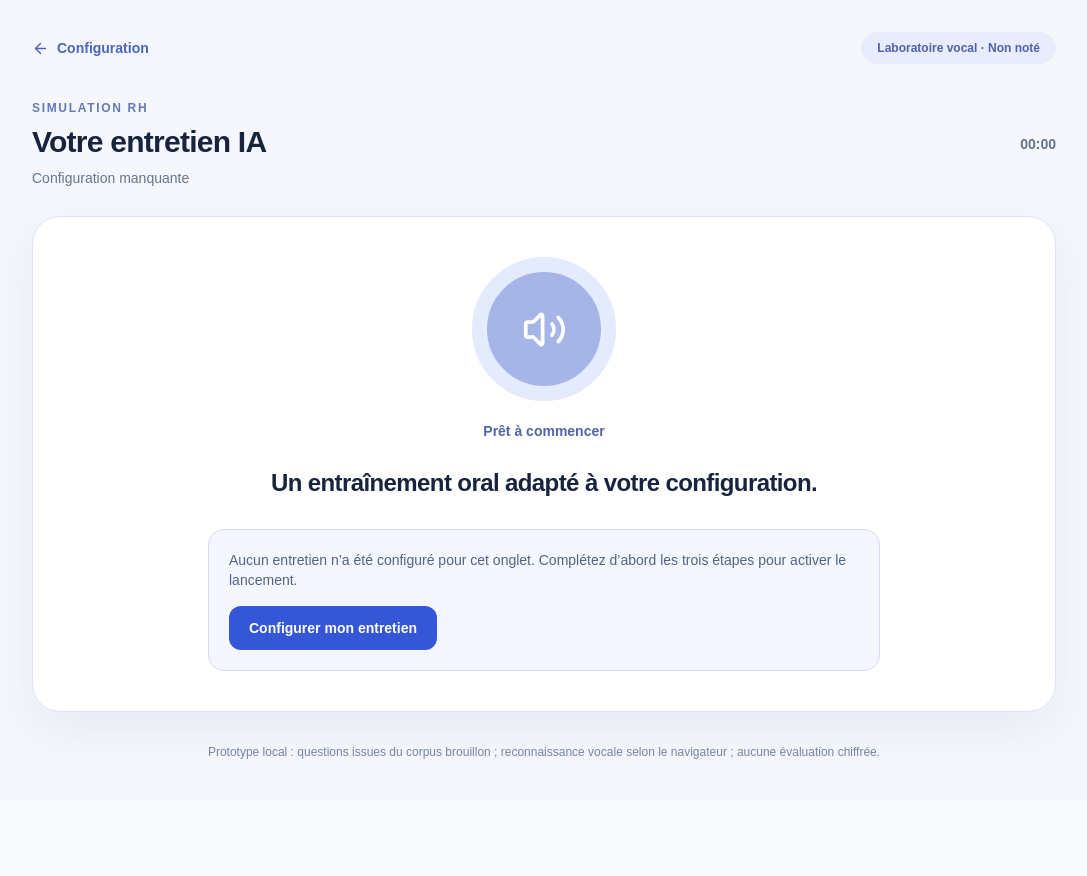
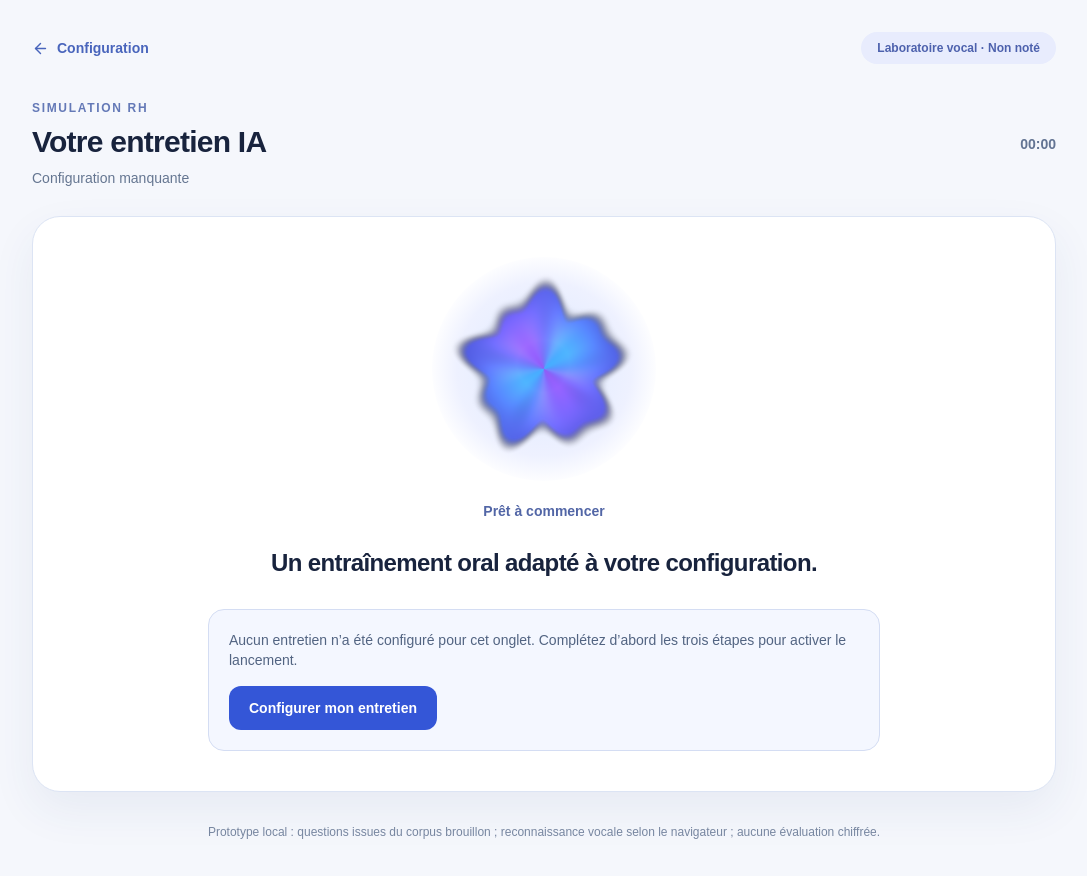
Before and after one commit to Achrafsila/ai-interview-platform, a Next.js app in the folder web/: page /interview in a window 1280 px wide. Shown: the whole page, without its empty margins (96-1183 px from the left). Before the commit the page ends 800 px from the top, so only its background shows below. Built offline with nearby package versions, Linux system fonts and the light colour scheme.

Commit message:
feat(interview): integrate WebGL voice orb with interview state

```diff
--- a/web/package.json
+++ b/web/package.json
@@ -18,6 +18,7 @@
     "lucide-react": "^1.61.0",
     "motion": "^14.6.0",
     "next": "16.4.2",
+    "ogl": "^1.0.11",
     "react": "19.3.0",
     "react-dom": "19.3.0",
     "shadcn": "^4.22.1",
--- a/web/src/app/interview/page.tsx
+++ b/web/src/app/interview/page.tsx
@@ -1,5 +1,6 @@
 "use client";
 import Link from "next/link";
+import { VoicePoweredOrb } from "@/components/ui/voice-powered-orb";
 import {useEffect,useRef,useState} from "react";
 import {ArrowLeft,Mic,Volume2,VolumeX,Pause,Play,Send,Check,AlertTriangle} from "lucide-react";
 type Config={family:"rh"|"technical";locale:"fr"|"en";jobTitle:string;job_description:string;goals:string[];count:number};
@@ -115,7 +116,7 @@ export default function InterviewPage(){
    <div className="mt-9 flex flex-wrap items-center justify-between gap-3"><div><p className="text-xs font-semibold uppercase tracking-[.14em] text-[#6479B7]">Simulation {config?.family==="technical"?"technique":"RH"}</p><h1 className="mt-2 text-3xl font-bold tracking-tight">Votre entretien IA</h1><p className="mt-2 text-sm text-[#657691]">{config?.jobTitle||(configChecked?"Configuration manquante":"Chargement de la configuration…")}</p></div><span className="text-sm font-semibold tabular-nums text-[#637493]">{Math.floor(elapsed/60).toString().padStart(2,"0")}:{(elapsed%60).toString().padStart(2,"0")}</span></div>
    <section className="mt-7 rounded-[28px] border border-[#DCE4F4] bg-white p-6 shadow-[0_18px_45px_rgba(43,67,128,.07)] sm:p-10">
     <div className="mx-auto flex max-w-2xl flex-col items-center text-center">
-     <div className={`grid size-36 place-items-center rounded-full border-[15px] transition-all duration-500 ${state==="speaking"?"border-[#DCDDFD] bg-[#A39CF2]":state==="listening"?"border-[#DCF2EA] bg-[#56BFA4]":"border-[#E4EBFD] bg-[#A5B5E7]"}`}><Volume2 size={45} className="text-white"/></div>
+     <div className="relative size-48 sm:size-56"><VoicePoweredOrb state={state} voiceLevel={dictating ? .55 : 0} className="h-full w-full"/><span className="sr-only">{state==="speaking"?"L’intervieweur parle":dictating?"Microphone actif":state==="listening"?"À vous de répondre":"Orbe d’entretien"}</span></div>
      <p className="mt-5 text-sm font-bold text-[#5266A6]">{({ready:"Prêt à commencer",speaking:"Votre intervieweur parle",listening:"À vous de répondre",thinking:"L'intervieweur prépare sa question",paused:"Entretien en pause",done:"Séance terminée",error:"Connexion indisponible"})[state]}</p>
      <h2 className="mt-6 text-xl font-semibold leading-9 tracking-tight sm:text-2xl">{state==="ready"?"Un entraînement oral adapté à votre configuration.":state==="done"?"Votre entretien est terminé.":question||"Préparation de la prochaine question…"}</h2>
      {state==="ready"&&config&&<button onClick={start} className="mt-8 rounded-xl bg-[#3456D7] px-7 py-4 font-bold text-white"><Play size={17} className="mr-2 inline"/> Commencer l’entretien</button>}
--- /dev/null
+++ b/web/src/components/ui/voice-powered-orb.tsx
@@ -0,0 +1,104 @@
+"use client";
+
+import { useEffect, useRef } from "react";
+import { Mesh, Program, Renderer, Triangle, Vec3 } from "ogl";
+import { cn } from "@/lib/utils";
+
+type OrbState = "ready"|"speaking"|"listening"|"thinking"|"paused"|"done"|"error";
+interface VoicePoweredOrbProps {
+ className?: string;
+ state?: OrbState;
+ voiceLevel?: number;
+ hue?: number;
+}
+const vertex = `
+ precision highp float;
+ attribute vec2 position;
+ attribute vec2 uv;
+ varying vec2 vUv;
+ void main(){vUv=uv;gl_Position=vec4(position,0.0,1.0);}
+`;
+const fragment = `
+ precision highp float;
+ uniform float iTime;
+ uniform vec3 iResolution;
+ uniform float hue;
+ uniform float hover;
+ uniform float rot;
+ varying vec2 vUv;
+ vec3 rgb2yiq(vec3 c){return vec3(dot(c,vec3(.299,.587,.114)),dot(c,vec3(.596,-.274,-.322)),dot(c,vec3(.211,-.523,.312)));}
+ vec3 yiq2rgb(vec3 c){return vec3(c.x+.956*c.y+.621*c.z,c.x-.272*c.y-.647*c.z,c.x-1.106*c.y+1.703*c.z);}
+ vec3 adjustHue(vec3 c,float deg){float a=radians(deg);vec3 y=rgb2yiq(c);return yiq2rgb(vec3(y.x,y.y*cos(a)-y.z*sin(a),y.y*sin(a)+y.z*cos(a)));}
+ float hash(vec3 p){p=fract(p*.1031);p+=dot(p,p.yxz+33.33);return fract((p.x+p.y)*p.z);}
+ float noise(vec3 p){vec3 i=floor(p),f=fract(p);f=f*f*(3.-2.*f);return mix(mix(mix(hash(i),hash(i+vec3(1,0,0)),f.x),mix(hash(i+vec3(0,1,0)),hash(i+vec3(1,1,0)),f.x),f.y),mix(mix(hash(i+vec3(0,0,1)),hash(i+vec3(1,0,1)),f.x),mix(hash(i+vec3(0,1,1)),hash(i+vec3(1,1,1)),f.x),f.y),f.z);}
+ void main(){
+  vec2 pixel=vUv*iResolution.xy;
+  vec2 uv=(pixel-iResolution.xy*.5)/min(iResolution.x,iResolution.y)*2.;
+  float sn=sin(rot),cs=cos(rot);uv=mat2(cs,-sn,sn,cs)*uv;
+  float radius=length(uv),angle=atan(uv.y,uv.x);
+  float n=noise(vec3(uv*2.5,iTime*.32));
+  float wave=.075*sin(angle*5.+iTime*.8)+.055*sin(angle*9.-iTime*.65);
+  float boundary=.68+wave+hover*.13*(n-.3);
+  float alpha=1.-smoothstep(boundary-.12,boundary+.07,radius);
+  float core=1.-smoothstep(.1,.72,radius);
+  vec3 purple=adjustHue(vec3(.56,.36,.96),hue);
+  vec3 blue=adjustHue(vec3(.27,.67,.99),hue);
+  vec3 deep=adjustHue(vec3(.19,.24,.68),hue);
+  vec3 color=mix(deep,mix(purple,blue,.5+.5*sin(angle*2.+iTime*.4)),clamp(core+.25*n,0.,1.));
+  float glow=exp(-12.*pow(radius-(boundary-.15),2.));
+  color+=vec3(.28,.26,.45)*glow*.42;
+  color+=vec3(.28,.4,.55)*hover*.22;
+  gl_FragColor=vec4(clamp(color,0.,1.)*alpha,alpha);
+ }
+`;
+const stateHue:Record<OrbState,number>={ready:0,speaking:0,listening:95,thinking:35,paused:-40,done:85,error:-95};
+
+export function VoicePoweredOrb({className,state="ready",voiceLevel=0,hue=0}:VoicePoweredOrbProps){
+ const containerRef=useRef<HTMLDivElement>(null);
+ const stateRef=useRef(state);
+ const hueRef=useRef(hue);
+ const levelRef=useRef(voiceLevel);
+ useEffect(()=>{stateRef.current=state;hueRef.current=hue;levelRef.current=voiceLevel;},[state,hue,voiceLevel]);
+ useEffect(()=>{
+  const container=containerRef.current;
+  if(!container)return;
+  const reduced=window.matchMedia("(prefers-reduced-motion: reduce)").matches;
+  let renderer:Renderer|null=null;
+  let raf=0;let observer:ResizeObserver|null=null;
+  try{
+   renderer=new Renderer({alpha:true,antialias:true,dpr:Math.min(window.devicePixelRatio||1,2)});
+   const gl=renderer.gl;gl.clearColor(0,0,0,0);
+   const program=new Program(gl,{vertex,fragment,transparent:true,depthTest:false,depthWrite:false,
+    uniforms:{iTime:{value:0},iResolution:{value:new Vec3(300,300,1)},hue:{value:0},hover:{value:0},rot:{value:0}}});
+   const mesh=new Mesh(gl,{geometry:new Triangle(gl),program});
+   container.appendChild(gl.canvas);
+   gl.canvas.style.width="100%";gl.canvas.style.height="100%";gl.canvas.style.display="block";
+   const resize=()=>{
+    if(!renderer)return;
+    const w=container.clientWidth,h=container.clientHeight;
+    if(!w||!h)return;
+    renderer.setSize(w,h);
+    program.uniforms.iResolution.value.set(gl.canvas.width,gl.canvas.height,gl.canvas.width/gl.canvas.height);
+   };
+   observer=new ResizeObserver(resize);observer.observe(container);resize();
+   let last=0,time=0,rot=0,smooth=0;
+   const frame=(t:number)=>{
+    const delta=Math.min((t-last)/1000||0,.05);last=t;
+    const st=stateRef.current;
+    const active=st==="speaking"||st==="listening";
+    const target=active?Math.max(levelRef.current,st==="speaking"?.38:.14):st==="thinking"?.12:.025;
+    smooth+=(target-smooth)*Math.min(1,delta*4);
+    if(!reduced){time+=delta*(st==="paused"?.12:1);rot+=delta*(.15+smooth*.9);}
+    program.uniforms.iTime.value=time;
+    program.uniforms.rot.value=rot;
+    program.uniforms.hover.value=smooth;
+    program.uniforms.hue.value=stateHue[st]+hueRef.current;
+    renderer?.render({scene:mesh});
+    raf=requestAnimationFrame(frame);
+   };
+   raf=requestAnimationFrame(frame);
+  }catch{container.dataset.orbFallback="true";}
+  return ()=>{cancelAnimationFrame(raf);observer?.disconnect();if(renderer){const canvas=renderer.gl.canvas;canvas.remove();renderer.gl.getExtension("WEBGL_lose_context")?.loseContext();}};
+ },[]);
+ return <div ref={containerRef} aria-hidden="true" className={cn("relative h-full w-full overflow-hidden rounded-full bg-[radial-gradient(circle,#dce8ff_0%,#eef1ff_55%,transparent_73%)]",className)}/>;
+}
```
Also changed, not shown: 1 other file (tests, documents, lock files or other folders).
